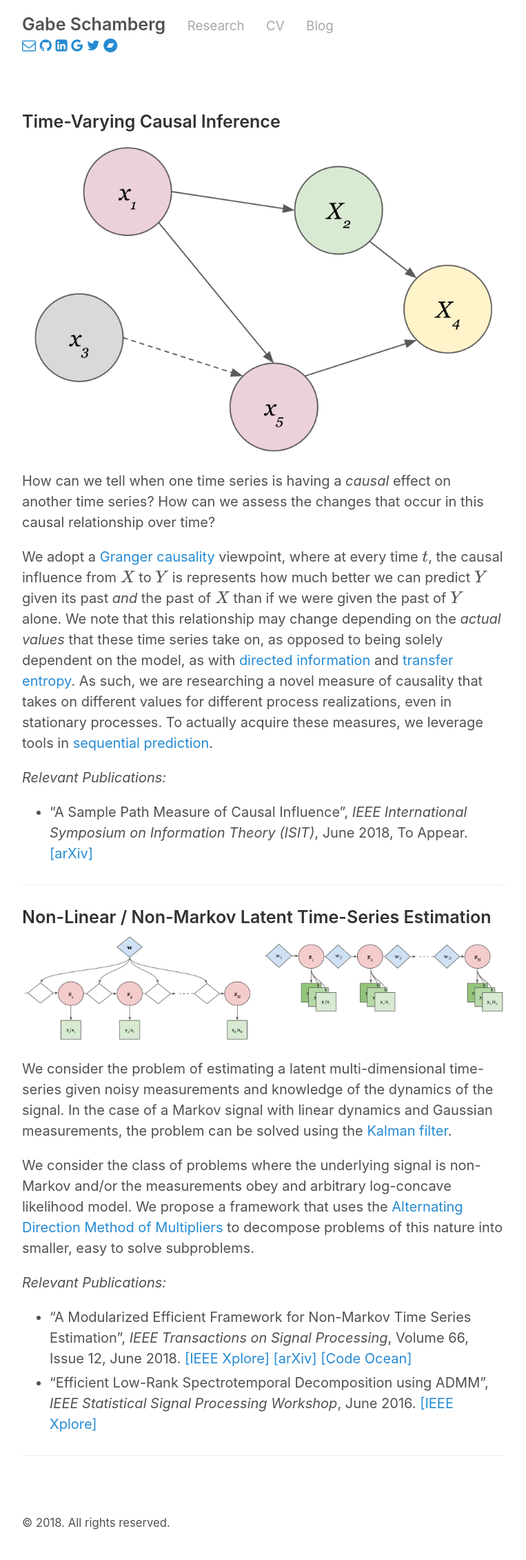
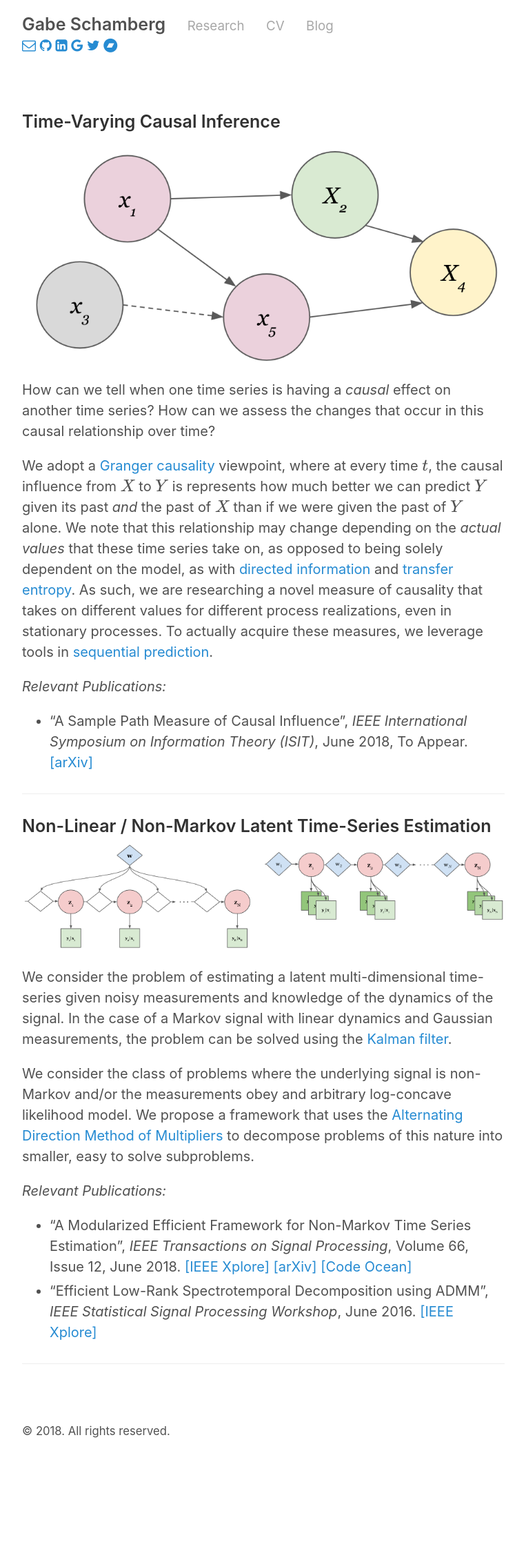
Before and after one commit to gabeschamberg/gabeschamberg.github.io, a Jekyll site: the page built from research.md, in a window 1280 px wide. Shown: the whole page at 69% size, without its empty margins (258-1021 px from the left). Built offline with Jekyll 4.4.1, drawn with Linux system fonts in a browser that asks for light colours; formulas are drawn with MathJax 3; after the commit the page ends 2128 px from its top, so only the background shows below that.

Commit message:
adding new causality research picture

```diff
--- a/research.md
+++ b/research.md
@@ -5,7 +5,7 @@
 
 ### Time-Varying Causal Inference
 
-![Time-Varying Causality](https://raw.githubusercontent.com/gabeschamberg/gabeschamberg.github.io/master/imgs/causality3.png)
+![Time-Varying Causality](https://raw.githubusercontent.com/gabeschamberg/gabeschamberg.github.io/master/imgs/causality4.png)
 
 How can we tell when one time series is having a *causal* effect on another time series? How can we assess the changes that occur in this causal relationship over time?
 
```
